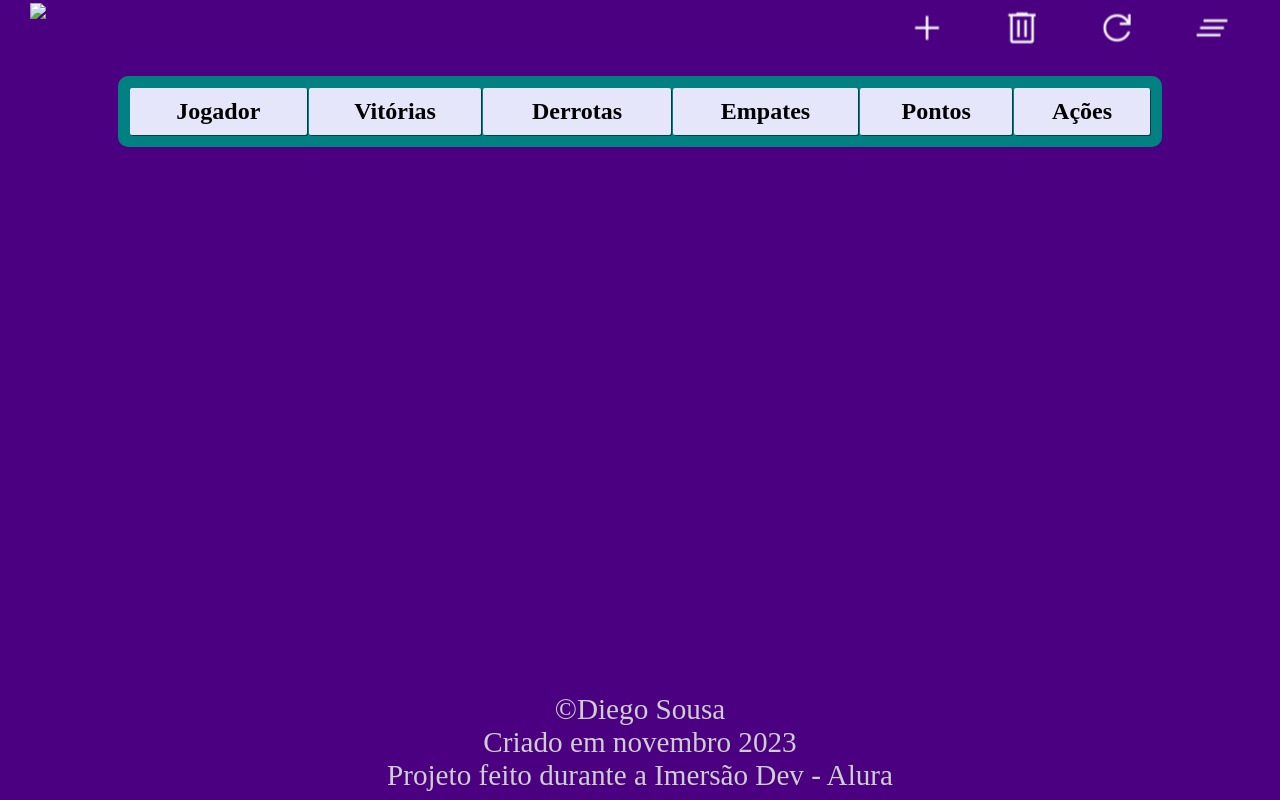
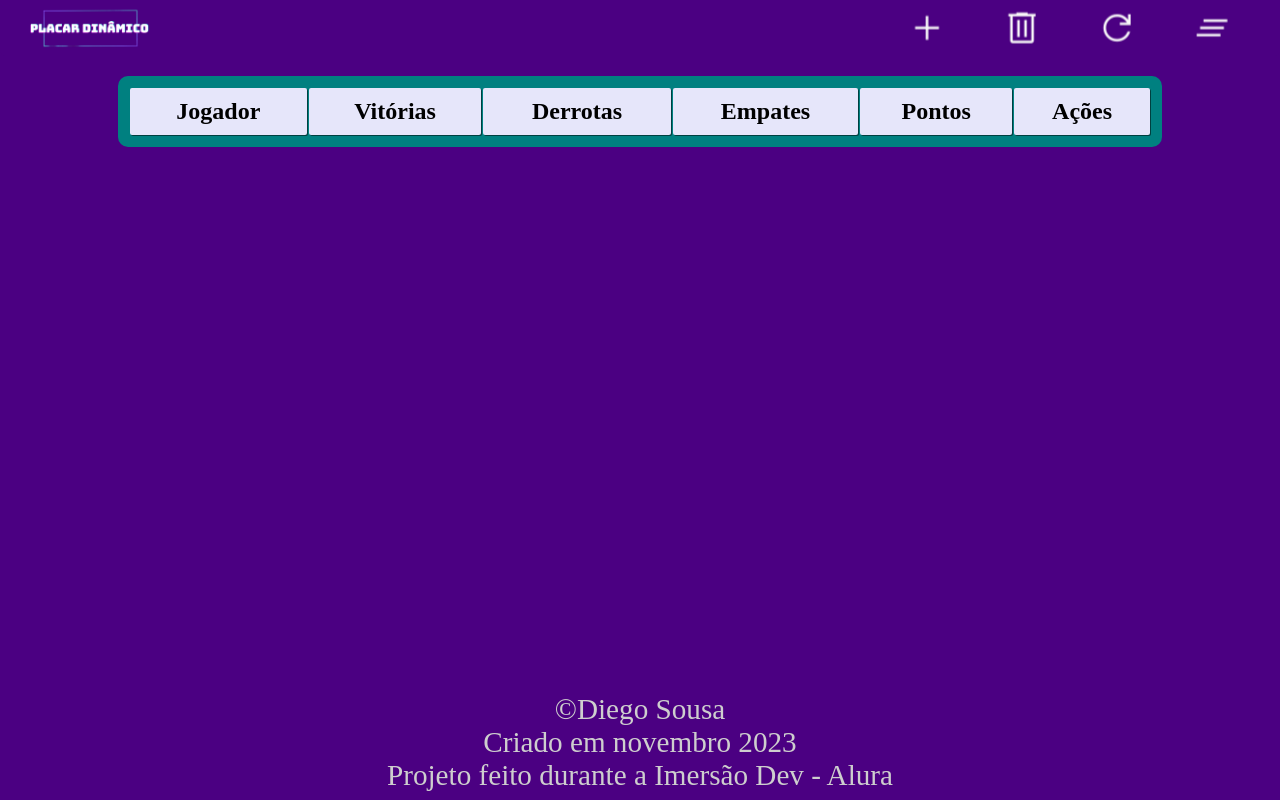
Before and after one commit to DiegoSousa123/placar_dinamico, a plain HTML site: page index.html in a window 1280 px wide. Drawn offline with nearby package versions, Linux system fonts and the light colour scheme; the site is published under a folder, as on GitHub Pages, so addresses that start at the root find nothing.

Commit message:
Update index.html

```diff
--- a/index.html
+++ b/index.html
@@ -14,7 +14,7 @@
         <header id="header">
             <div id="container_title">
                 <!--<h1 id="logo">Placar Dinâmico</h1>-->
-                <img src="/logo.png" />
+                <img src="logo.png" />
             </div>
             <div id="container_actions">
                 <button id="add" class="item_menu" onclick="add_player()">
```
